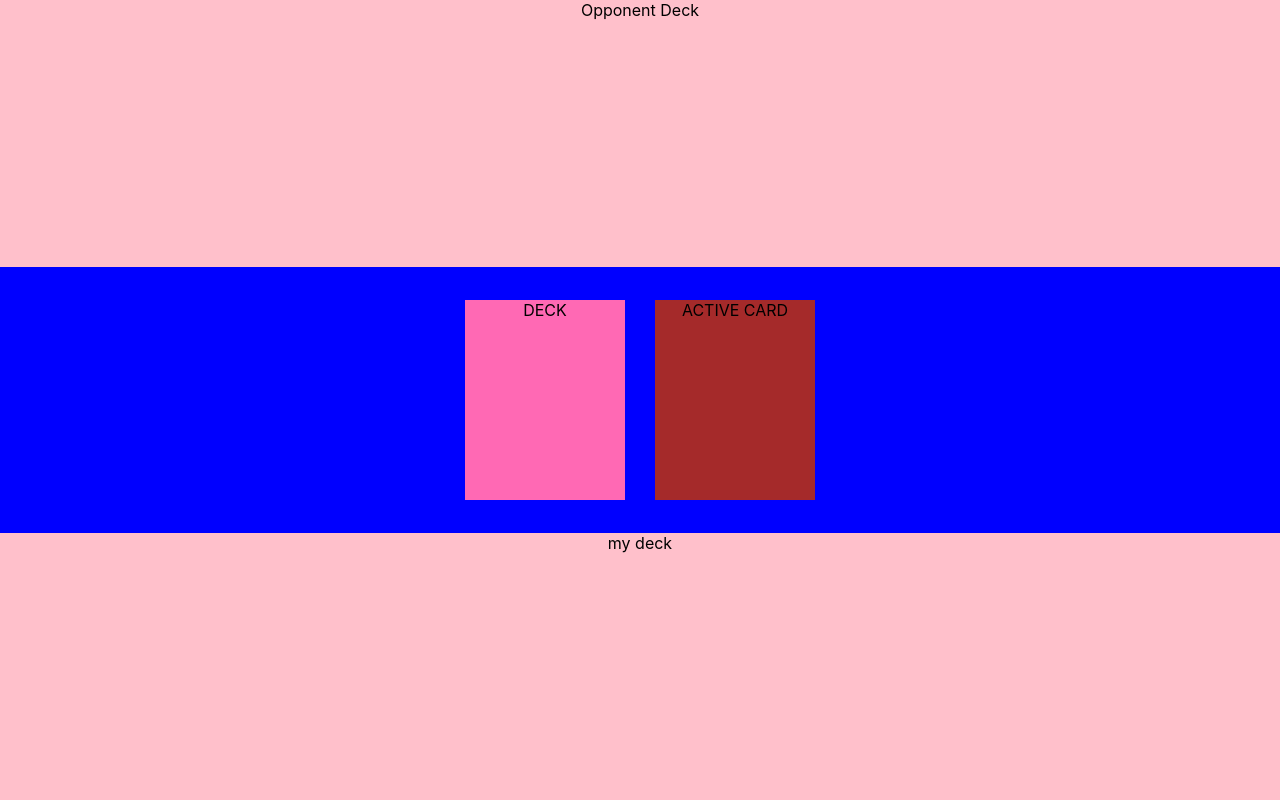
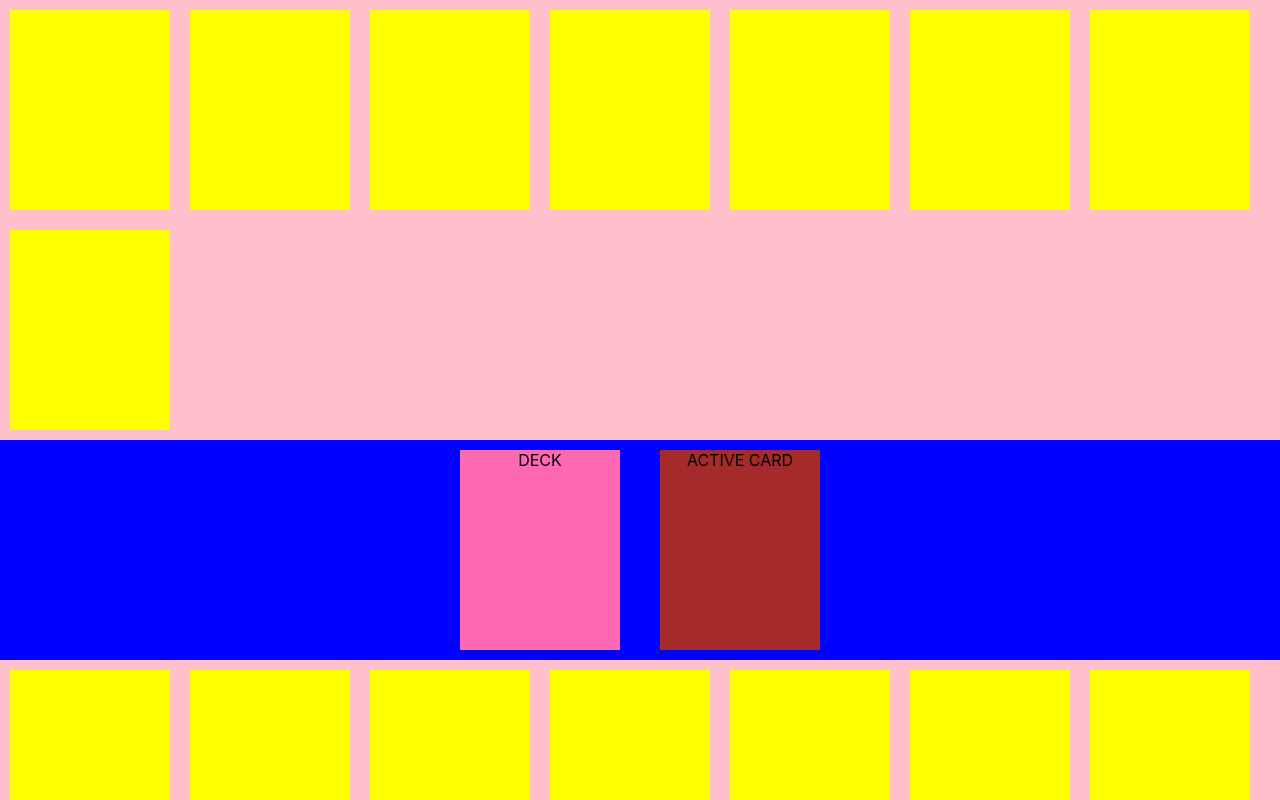
Before and after one commit to clarion22/crazy-eights, a React (Create React App) app in the folder client/: page / in a window 1280 px wide. Shown: the top 800 px of the page. Built offline with nearby package versions, Linux system fonts and the light colour scheme.

Commit message:
styling of individual cards

```diff
--- a/client/src/components/Board.js
+++ b/client/src/components/Board.js
@@ -1,17 +1,30 @@
 import React from 'react';
 import './styles/board.css';
+
+let divs = [];
+for (let i = 0; i < 8; i++) {
+	divs.push(<div key={i} className='card'></div>);
+}
 
 function Board() {
 	return (
 		<div className='board_wrapper'>
-			<div className='deck_wrapper'>Opponent Deck</div>
+			<div className='deck_wrapper'>
+				<div className='deck_content_wrapper'>{divs}</div>
+			</div>
 			<div className='board_activecard'>
 				<div className='deck_middle_wrapper'>
-					<div className='deck_displayed card'>DECK</div>
-					<div className='deck_activecard card'>ACTIVE CARD</div>
+					<div id='deck_displayed' className='card'>
+						DECK
+					</div>
+					<div id='deck_activecard' className='card'>
+						ACTIVE CARD
+					</div>
 				</div>
 			</div>
-			<div className='deck_wrapper'>my deck</div>
+			<div className='deck_wrapper'>
+				<div className='deck_content_wrapper'>{divs}</div>
+			</div>
 		</div>
 	);
 }
--- a/client/src/components/styles/board.css
+++ b/client/src/components/styles/board.css
@@ -23,16 +23,29 @@
 	display: flex;
 }
 
-.deck_displayed {
+#deck_displayed {
 	background-color: hotpink;
 	margin-right: 30px;
 }
 
-.deck_activecard {
+#deck_activecard {
 	background-color: brown;
 }
 
 .card {
 	height: 200px;
 	width: 160px;
+	background-color: yellow;
+	margin: 10px 10px;
 }
+
+.deck_wrapper {
+	display: flex;
+	align-items: center;
+	justify-content: center;
+}
+
+.deck_content_wrapper {
+	display: flex;
+	flex-wrap: wrap;
+}
```
